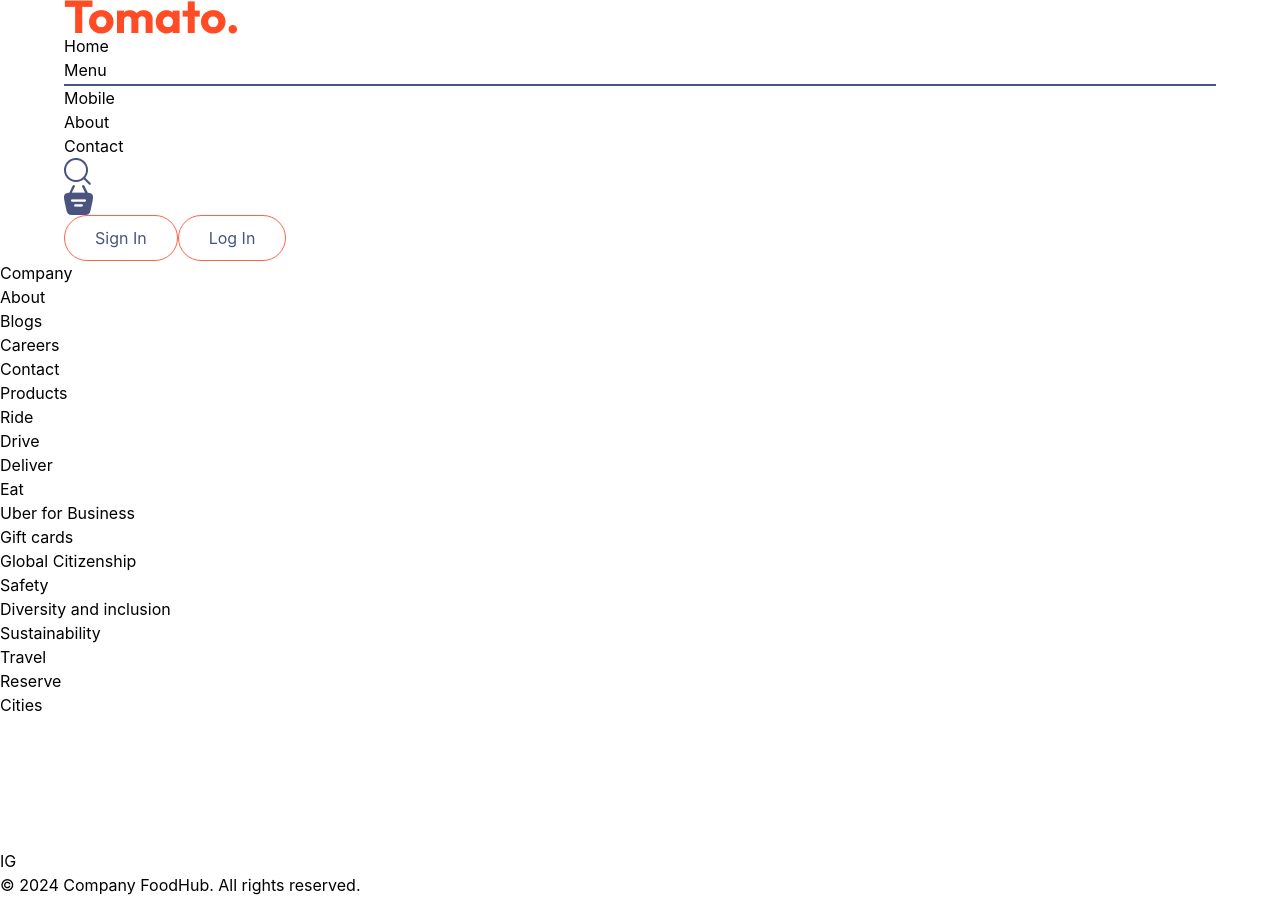
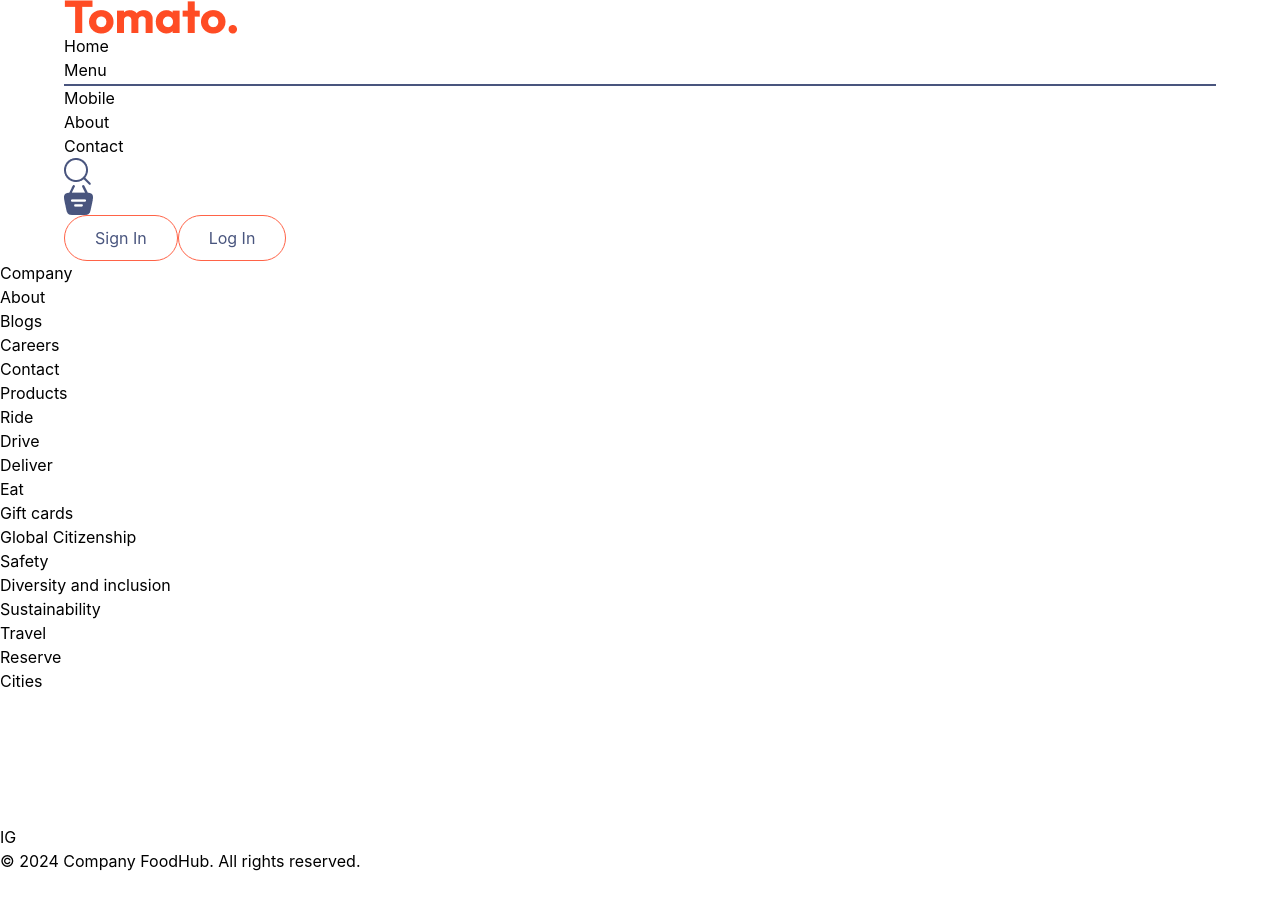
Before and after one commit to Mit16/DishDash, a React (Vite) app in the folder frontend/: page /order in a window 1280 px wide. After the commit the page ends 873 px from the top, so only its background shows below. Built offline with nearby package versions, Linux system fonts and the light colour scheme.

Commit message:
footer modified

```diff
--- a/frontend/src/components/Footer/Footer.jsx
+++ b/frontend/src/components/Footer/Footer.jsx
@@ -25,7 +25,6 @@ const Footer = () => {
           <li><a href="#" className="text-gray-400 hover:text-white">Drive</a></li>
           <li><a href="#" className="text-gray-400 hover:text-white">Deliver</a></li>
           <li><a href="#" className="text-gray-400 hover:text-white">Eat</a></li>
-          <li><a href="#" className="text-gray-400 hover:text-white">Uber for Business</a></li>
           <li><a href="#" className="text-gray-400 hover:text-white">Gift cards</a></li>
 
         </ul>
```
